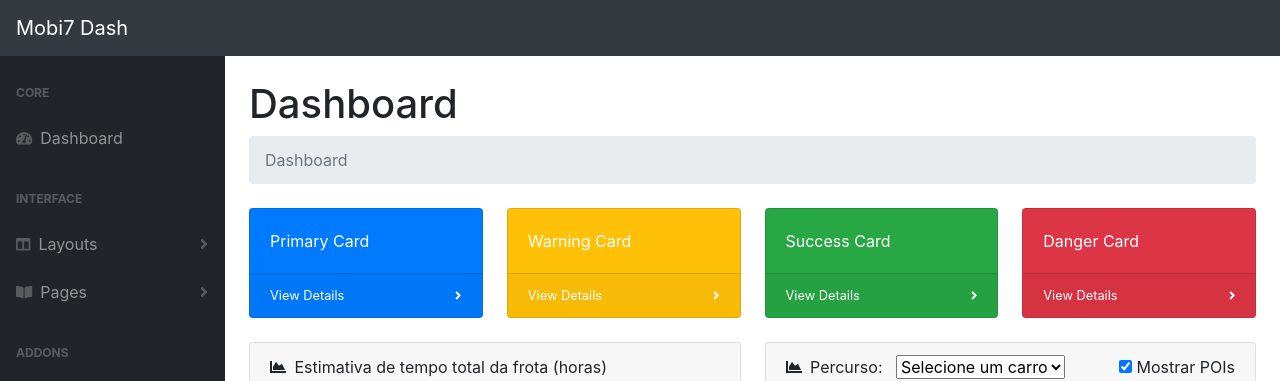
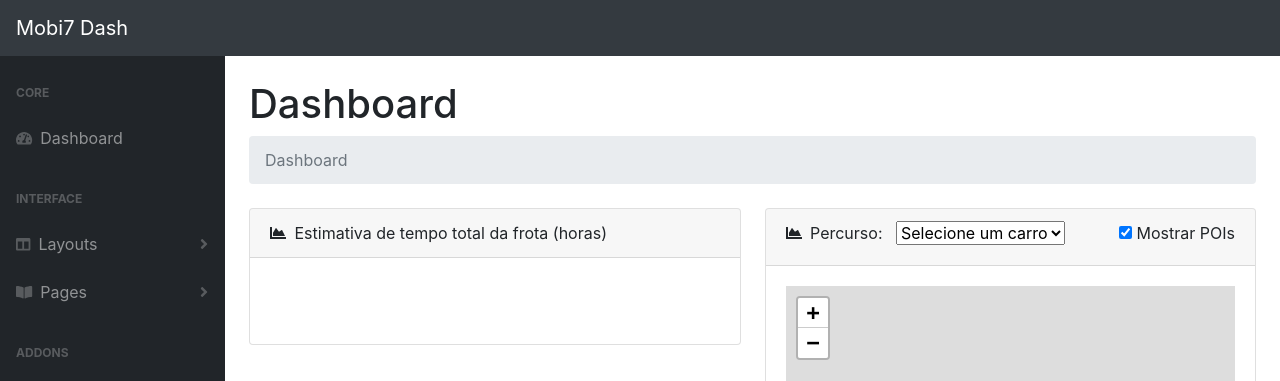
Before and after one commit to murilocamargos/mobi7-challenge, a Flask app: page / in a window 1280 px wide. Shown: the top 381 px of the page. Run offline with Flask 2, Linux system fonts and the light colour scheme; data that the repository does not hold is empty; some libraries are stand-ins or nearby versions.

Commit message:
Remove card row in template

```diff
--- a/app.py
+++ b/app.py
@@ -72,10 +72,7 @@ def zoom_center(lons: tuple=None, lats: tuple=None, lonlats: tuple=None,
 
     maxlon, minlon = max(lons), min(lons)
     maxlat, minlat = max(lats), min(lats)
-    center = {
-        'lon': round((maxlon + minlon) / 2, 6),
-        'lat': round((maxlat + minlat) / 2, 6)
-    }
+    center = [round((maxlat + minlat) / 2, 6), round((maxlon + minlon) / 2, 6)]
 
     # longitudinal range by zoom level (20 to 1)
     # in degrees, if centered at equator
@@ -86,7 +83,7 @@ def zoom_center(lons: tuple=None, lats: tuple=None, lonlats: tuple=None,
     ])
 
     if projection == 'mercator':
-        margin = 3
+        margin = 2
         height = (maxlat - minlat) * margin * width_to_height
         width = (maxlon - minlon) * margin
         lon_zoom = np.interp(width , lon_zoom_range, range(20, 0, -1))
@@ -106,7 +103,8 @@ poi = pd.read_csv('data/base_pois_def.csv')
 
 @app.route("/")
 def index():
-    return render_template('index.html', pos=pos, poi=poi,
+    zoom, center = zoom_center(list(poi.longitude.values), list(poi.latitude.values))
+    return render_template('index.html', pos=pos, poi=poi, zoom=zoom, center=center,
         mapbox_token=os.environ.get("MAPBOX_TOKEN"))
 
 
--- a/templates/index.html
+++ b/templates/index.html
@@ -106,44 +106,6 @@
                         <ol class="breadcrumb mb-4">
                             <li class="breadcrumb-item active">Dashboard</li>
                         </ol>
-                        <div class="row">
-                            <div class="col-xl-3 col-md-6">
-                                <div class="card bg-primary text-white mb-4">
-                                    <div class="card-body">Primary Card</div>
-                                    <div class="card-footer d-flex align-items-center justify-content-between">
-                                        <a class="small text-white stretched-link" href="#">View Details</a>
-                                        <div class="small text-white"><i class="fas fa-angle-right"></i></div>
-                                    </div>
-                                </div>
-                            </div>
-                            <div class="col-xl-3 col-md-6">
-                                <div class="card bg-warning text-white mb-4">
-                                    <div class="card-body">Warning Card</div>
-                                    <div class="card-footer d-flex align-items-center justify-content-between">
-                                        <a class="small text-white stretched-link" href="#">View Details</a>
-                                        <div class="small text-white"><i class="fas fa-angle-right"></i></div>
-                                    </div>
-                                </div>
-                            </div>
-                            <div class="col-xl-3 col-md-6">
-                                <div class="card bg-success text-white mb-4">
-                                    <div class="card-body">Success Card</div>
-                                    <div class="card-footer d-flex align-items-center justify-content-between">
-                                        <a class="small text-white stretched-link" href="#">View Details</a>
-                                        <div class="small text-white"><i class="fas fa-angle-right"></i></div>
-                                    </div>
-                                </div>
-                            </div>
-                            <div class="col-xl-3 col-md-6">
-                                <div class="card bg-danger text-white mb-4">
-                                    <div class="card-body">Danger Card</div>
-                                    <div class="card-footer d-flex align-items-center justify-content-between">
-                                        <a class="small text-white stretched-link" href="#">View Details</a>
-                                        <div class="small text-white"><i class="fas fa-angle-right"></i></div>
-                                    </div>
-                                </div>
-                            </div>
-                        </div>
                         <div class="row">
                             <div class="col-xl-6">
                                 <div class="card mb-4">
@@ -318,7 +280,7 @@
             });
         </script>
         <script>
-            var mymap = L.map('myMapChart').setView([-25.56742701740896, -51.47653363645077], 3);
+            var mymap = L.map('myMapChart').setView({{ center }}, {{ zoom }});
             L.tileLayer('https://api.mapbox.com/styles/v1/{id}/tiles/{z}/{x}/{y}?access_token={accessToken}', {
                 attribution: 'Map data &copy; <a href="https://www.openstreetmap.org/">OpenStreetMap</a> contributors, <a href="https://creativecommons.org/licenses/by-sa/2.0/">CC-BY-SA</a>, Imagery © <a href="https://www.mapbox.com/">Mapbox</a>',
                 maxZoom: 18,
```
